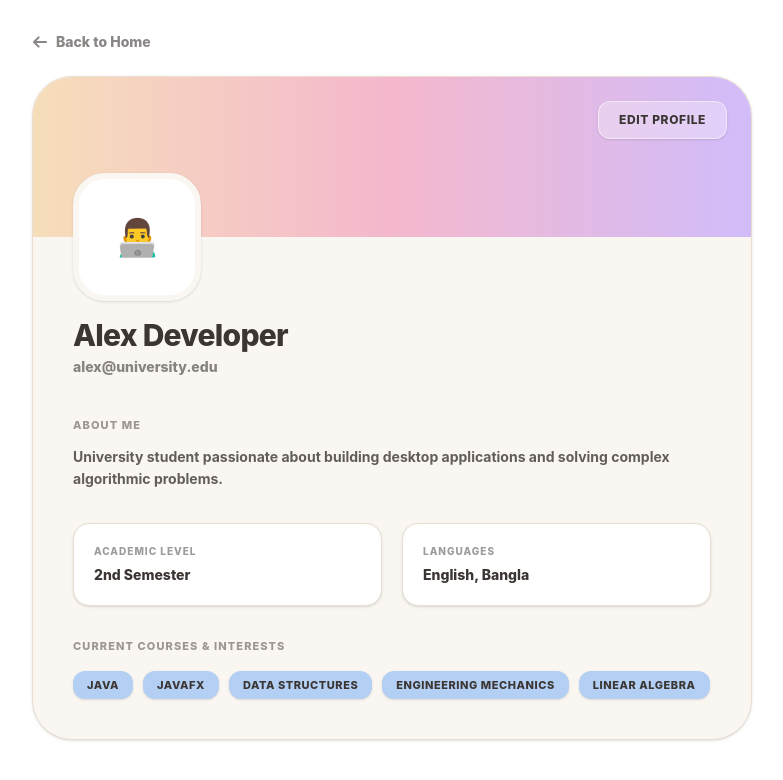
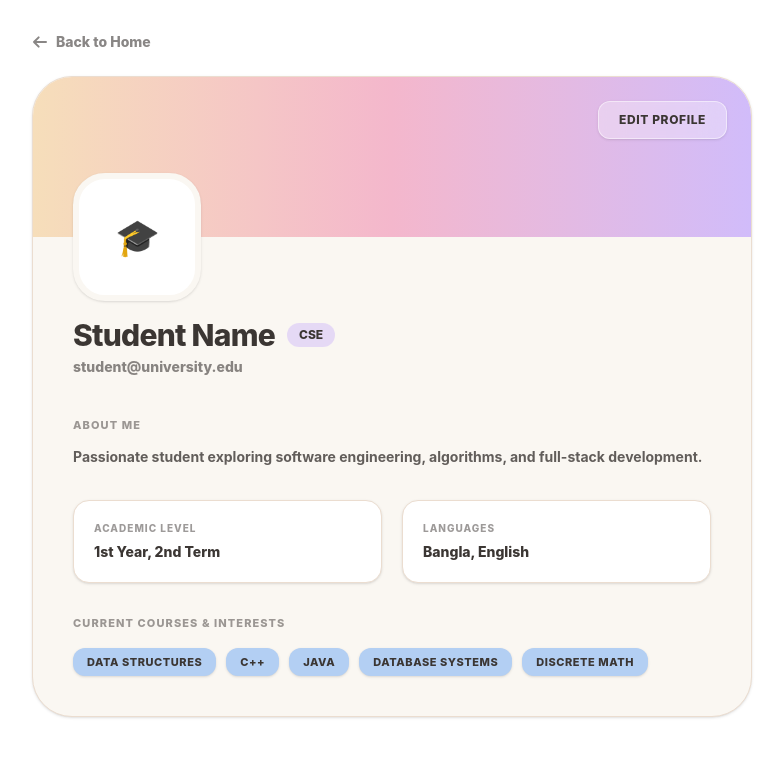
Before and after one commit to oyeshi13/StudyHub, a React app in the folder frontend/: page /profile in a window 1280 px wide. Shown: the top 780 px of the page, without its empty margins (248-1031 px from the left). Built offline with nearby package versions, Linux system fonts and the light colour scheme; the HTML template or start-up script is replaced by a standard one.

Commit message:
logout and dashboard

```diff
--- a/frontend/src/AuthPage.jsx
+++ b/frontend/src/AuthPage.jsx
@@ -1,6 +1,8 @@
 import React, { useState } from 'react';
+import { useNavigate } from 'react-router-dom';
 
 export default function AuthPage() {
+  const navigate = useNavigate();
   const [isLogin, setIsLogin] = useState(false);
 
   // Form State
@@ -72,14 +74,17 @@ export default function AuthPage() {
         setMessage({ type: 'success', text: data.message || 'Success!' });
 
         if (isLogin) {
-          // 🟢 লগইন সফল হলে স্টুডেন্ট ডেটা সেভ এবং হোম পেজে রিডাইরেক্ট
-          localStorage.setItem('student', JSON.stringify(data.student));
+          // 🟢 লগইন সফল হলে স্টুডেন্ট ও রোল ডেটা সেভ এবং ড্যাশবোর্ডে রিডাইরেক্ট
+          localStorage.setItem('user', JSON.stringify(data.user || data.student || data));
+          if (data.role) {
+            localStorage.setItem('role', data.role);
+          }
 
           setTimeout(() => {
-            window.location.href = '/';
+            navigate('/dashboard');
           }, 1000);
         } else {
-          // 🟢 রেজিস্ট্রেশন সফল হলে লগইন স্ক্রিনে নিয়ে যাবে
+          // 🟢 রেজিস্ট্রেশন সফল হলে লগইন স্ক্রিনে নিয়ে যাবে
           setTimeout(() => {
             setIsLogin(true);
             setMessage({ type: 'success', text: 'Registration successful! Please login.' });
@@ -109,7 +114,7 @@ export default function AuthPage() {
             <div className="flex items-center space-x-1 p-1.5 bg-[#F6DEBA] rounded-xl shadow-sm">
               <div className="w-3 h-3 bg-[#3B3633] rounded-full"></div>
               <div className="w-4 h-4 border-2 border-[#D1BCFA] rounded-full flex items-center justify-center">
-                <div className="w-1 h-1 bg-[#3B3633] rounded-full"></div>
+                <div className="w-1-h-1 bg-[#3B3633] rounded-full"></div>
               </div>
               <div className="w-3 h-3 bg-[#B3CFF3] rounded-full"></div>
             </div>
@@ -201,6 +206,13 @@ export default function AuthPage() {
                   <option value="ARCHI">ARCHI</option>
                   <option value="ME">ME</option>
                   <option value="CE">CE</option>
+                  <option value="BME">BME</option>
+                  <option value="IPE">IPE</option>
+                  <option value="ChE">ChE</option>
+                  <option value="MME">MME</option>
+                  <option value="WRE">WRE</option>
+                  <option value="NAME">NAME</option>
+                  <option value="URP">URP</option>
                 </select>
               </div>
             )}
--- a/frontend/src/userProfile.jsx
+++ b/frontend/src/userProfile.jsx
@@ -4,27 +4,49 @@ import { Link } from 'react-router-dom';
 export default function UserProfile() {
   const [isEditing, setIsEditing] = useState(false);
 
-  const [profileData, setProfileData] = useState({
-    name: 'Alex Developer',
-    email: 'alex@university.edu',
-    semester: '2nd Semester',
-    bio: 'University student passionate about building desktop applications and solving complex algorithmic problems.',
-    languages: 'English, Bangla',
-    courses: 'Java, JavaFX, Data Structures, Engineering Mechanics, Linear Algebra',
-  });
+  // 🟢 লোকাল স্টোরেজ থেকে লগইন/রেজিস্ট্রেশন করা ইউজারের ডেটা সরাসরি লোড করা
+  const getInitialProfileData = () => {
+    const savedUser = JSON.parse(localStorage.getItem('student') || localStorage.getItem('user') || '{}');
+    const savedProfile = JSON.parse(localStorage.getItem('user_profile') || '{}');
 
-  const [editFormData, setEditFormData] = useState({ ...profileData });
+    return {
+      name: savedProfile.name || savedUser.name || 'Student Name',
+      email: savedProfile.email || savedUser.email || 'student@university.edu',
+      department: savedProfile.department || savedUser.department || 'CSE',
+      semester: savedProfile.semester || '1st Year, 2nd Term',
+      bio: savedProfile.bio || 'Passionate student exploring software engineering, algorithms, and full-stack development.',
+      languages: savedProfile.languages || 'Bangla, English',
+      courses: savedProfile.courses || 'Data Structures, C++, Java, Database Systems, Discrete Math',
+    };
+  };
+
+  const [profileData, setProfileData] = useState(getInitialProfileData);
+  const [editFormData, setEditFormData] = useState(getInitialProfileData);
 
   const handleInputChange = (e) => {
     const { name, value } = e.target;
-    setEditFormData({
-      ...editFormData,
+    setEditFormData(prev => ({
+      ...prev,
       [name]: value
-    });
+    }));
   };
 
+  // 🟢 এডিট করা ডেটা লোকাল স্টোরেজে সংরক্ষণ করা
   const handleSave = () => {
     setProfileData(editFormData);
+    localStorage.setItem('user_profile', JSON.stringify(editFormData));
+
+    // মূল স্টুডেন্ট ও ইউজার অবজেক্টেও নাম ও ইমেইল আপডেট রাখা
+    const savedStudent = JSON.parse(localStorage.getItem('student') || localStorage.getItem('user') || '{}');
+    const updatedUser = {
+      ...savedStudent,
+      name: editFormData.name,
+      email: editFormData.email,
+      department: editFormData.department
+    };
+    localStorage.setItem('student', JSON.stringify(updatedUser));
+    localStorage.setItem('user', JSON.stringify(updatedUser));
+
     setIsEditing(false);
   };
 
@@ -38,16 +60,24 @@ export default function UserProfile() {
 
       {/* Back to Home Navigation */}
       <Link to="/dashboard" className="inline-flex items-center space-x-2 text-[#3B3633]/60 hover:text-[#3B3633] font-extrabold text-sm mb-6 transition-colors">
-        <svg className="w-4 h-4" fill="none" stroke="currentColor" viewBox="0 0 24 24"><path strokeLinecap="round" strokeLinejoin="round" strokeWidth="3" d="M10 19l-7-7m0 0l7-7m-7 7h18" /></svg>
+        <svg className="w-4 h-4" fill="none" stroke="currentColor" viewBox="0 0 24 24">
+          <path strokeLinecap="round" strokeLinejoin="round" strokeWidth="3" d="M10 19l-7-7m0 0l7-7m-7 7h18" />
+        </svg>
         <span>Back to Home</span>
       </Link>
 
       <div className="bg-[#FAF7F2] rounded-[2.5rem] shadow-sm border border-[#EBDDD0] overflow-hidden">
 
-        {/* Profile Header Background - Pastel Gradient */}
+        {/* Profile Header Background */}
         <div className="h-40 bg-gradient-to-r from-[#F6DEBA] via-[#F4B7CC] to-[#D1BCFA] relative">
           <button
-            onClick={() => setIsEditing(!isEditing)}
+            onClick={() => {
+              if (isEditing) handleCancel();
+              else {
+                setEditFormData({ ...profileData });
+                setIsEditing(true);
+              }
+            }}
             className="absolute top-6 right-6 bg-white/30 hover:bg-white/50 border border-white/50 backdrop-blur-md text-[#3B3633] px-5 py-2.5 rounded-xl text-xs font-extrabold uppercase tracking-wider transition-all duration-200 shadow-sm"
           >
             {isEditing ? 'Cancel Edit' : 'Edit Profile'}
@@ -59,7 +89,7 @@ export default function UserProfile() {
 
           {/* Avatar */}
           <div className="absolute -top-16 border-[6px] border-[#FAF7F2] w-32 h-32 rounded-[2rem] bg-white flex items-center justify-center text-4xl shadow-sm">
-            👨‍💻
+            🎓
           </div>
 
           <div className="pt-20">
@@ -68,7 +98,14 @@ export default function UserProfile() {
               // VIEW MODE
               // ==========================================
               <div className="animate-fade-in-up">
-                <h1 className="text-3xl font-extrabold tracking-tight text-[#3B3633]">{profileData.name}</h1>
+                <div className="flex flex-wrap items-center gap-3">
+                  <h1 className="text-3xl font-extrabold tracking-tight text-[#3B3633]">{profileData.name}</h1>
+                  {profileData.department && (
+                    <span className="bg-[#D1BCFA]/50 text-[#3B3633] text-xs font-extrabold px-3 py-1 rounded-full">
+                      {profileData.department}
+                    </span>
+                  )}
+                </div>
                 <p className="text-[#3B3633]/60 font-extrabold mt-1 text-sm">{profileData.email}</p>
 
                 <div className="mt-10 space-y-8">
@@ -91,7 +128,7 @@ export default function UserProfile() {
                   <div>
                     <h3 className="text-[11px] font-extrabold text-[#3B3633]/50 uppercase tracking-widest mb-4">Current Courses & Interests</h3>
                     <div className="flex flex-wrap gap-2.5">
-                      {profileData.courses.split(',').map((course, index) => (
+                      {profileData.courses && profileData.courses.split(',').map((course, index) => (
                         <span key={index} className="bg-[#B3CFF3] text-[#3B3633] px-3.5 py-1.5 rounded-xl text-[11px] font-extrabold uppercase tracking-wider shadow-sm">
                           {course.trim()}
                         </span>
@@ -107,7 +144,7 @@ export default function UserProfile() {
               <div className="animate-fade-in-up">
                 <h2 className="text-2xl font-extrabold text-[#3B3633] mb-8 tracking-tight">Edit Profile</h2>
 
-                <form className="space-y-6" onSubmit={(e) => e.preventDefault()}>
+                <form className="space-y-6" onSubmit={(e) => { e.preventDefault(); handleSave(); }}>
                   <div className="grid grid-cols-1 md:grid-cols-2 gap-6">
                     <div>
                       <label className="block text-xs font-extrabold text-[#3B3633]/60 uppercase tracking-wider mb-2">Full Name</label>
@@ -117,6 +154,7 @@ export default function UserProfile() {
                         value={editFormData.name}
                         onChange={handleInputChange}
                         className="w-full px-5 py-3.5 rounded-2xl border-none focus:ring-4 focus:ring-[#D1BCFA]/50 outline-none transition-all bg-[#EBDDD0]/40 focus:bg-white text-sm font-bold text-[#3B3633]"
+                        required
                       />
                     </div>
                     <div>
@@ -127,6 +165,7 @@ export default function UserProfile() {
                         value={editFormData.email}
                         onChange={handleInputChange}
                         className="w-full px-5 py-3.5 rounded-2xl border-none focus:ring-4 focus:ring-[#D1BCFA]/50 outline-none transition-all bg-[#EBDDD0]/40 focus:bg-white text-sm font-bold text-[#3B3633]"
+                        required
                       />
                     </div>
                   </div>
@@ -144,7 +183,7 @@ export default function UserProfile() {
 
                   <div className="grid grid-cols-1 md:grid-cols-2 gap-6">
                     <div>
-                      <label className="block text-xs font-extrabold text-[#3B3633]/60 uppercase tracking-wider mb-2">Semester / Year</label>
+                      <label className="block text-xs font-extrabold text-[#3B3633]/60 uppercase tracking-wider mb-2">Academic Level / Semester</label>
                       <input
                         type="text"
                         name="semester"
@@ -179,12 +218,13 @@ export default function UserProfile() {
 
                   <div className="flex space-x-4 pt-6 border-t border-[#EBDDD0]">
                     <button
-                      onClick={handleSave}
+                      type="submit"
                       className="bg-[#262423] hover:bg-black text-[#FAF7F2] font-bold py-3.5 px-8 rounded-xl shadow-lg transition-all text-sm transform hover:-translate-y-0.5"
                     >
                       Save Changes
                     </button>
                     <button
+                      type="button"
                       onClick={handleCancel}
                       className="bg-white border border-[#EBDDD0] hover:bg-[#EBDDD0]/50 text-[#3B3633] font-extrabold py-3.5 px-8 rounded-xl transition-colors text-sm shadow-sm"
                     >
```
Also changed, not shown: frontend/src/userDashboard.jsx (+37 -35 lines).
